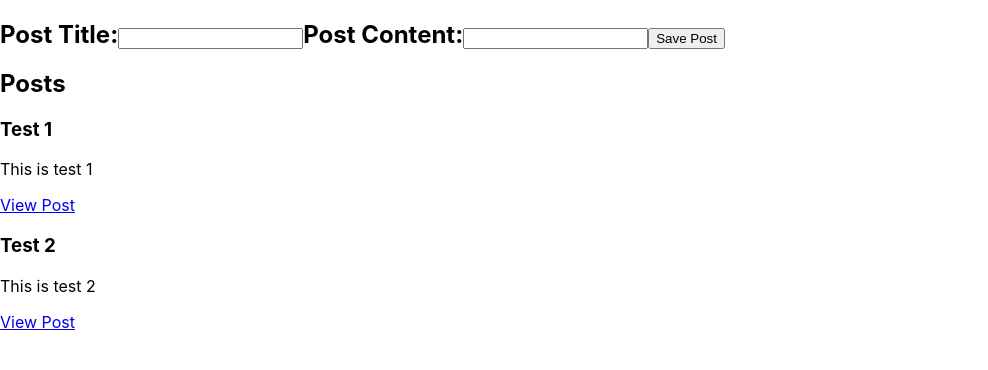
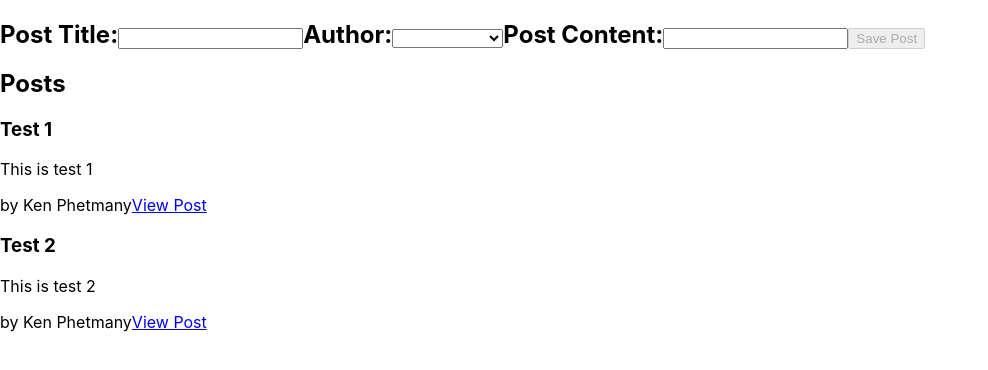
Before and after one commit to KenPhetmany/React-TutorialRedux, a React (Create React App) app: page / in a window 1280 px wide. Shown: the top 370 px of the page, without its empty margins (0-988 px from the left). Built offline with nearby package versions, Linux system fonts and the light colour scheme.

Commit message:
Added a user feature to show the person behind the todo

```diff
--- a/src/App.tsx
+++ b/src/App.tsx
@@ -1,6 +1,6 @@
 import React from "react";
 import "./App.css";
-import { Route, Routes } from "react-router-dom";
+import { Navigate, Route, Routes } from "react-router-dom";
 import TodoList from "./features/todoList/TodoList";
 import AddTodo from "./features/addTodo/AddTodo";
 import SingleTodo from "./features/singleTodo/SingleTodo";
--- /dev/null
+++ b/src/features/addAuthor/AddAuthor.tsx
@@ -0,0 +1,11 @@
+import React from "react";
+import { useSelector } from "react-redux";
+import { RootState } from "../../services/store";
+
+export const AddAuthor = (userId: any) => {
+  const user = useSelector((state: RootState) =>
+    state.users.find((user) => user.id && userId)
+  );
+
+  return <span>by {user ? user.name : "Unknown author"}</span>;
+};
--- a/src/features/addTodo/AddTodo.tsx
+++ b/src/features/addTodo/AddTodo.tsx
@@ -1,27 +1,33 @@
 import React, { useState } from "react";
-import { useDispatch } from "react-redux";
+import { useDispatch, useSelector } from "react-redux";
 import { nanoid } from "@reduxjs/toolkit";
 import { todoAdded } from "../../services/reducers/todo/todoSlice";
+import { RootState } from "../../services/store";
 
 const AddTodo = () => {
   const [title, setTitle] = useState("");
   const [description, setDescription] = useState("");
+  const [userId, setUserId] = useState("");
+
   const dispatch = useDispatch();
+  const users = useSelector((state: RootState) => state.users);
 
   const onTodoAdded = () => {
     if (title && description) {
-      dispatch(
-        todoAdded({
-          id: nanoid(),
-          title,
-          description,
-        })
-      );
-
+      dispatch(todoAdded(title, description, userId));
       setTitle("");
       setDescription("");
     }
   };
+
+  const canSave = Boolean(title) && Boolean(description) && Boolean(userId);
+
+  const usersOptions = users.map((user: any) => (
+    <option key={user.id} value={user.id}>
+      {user.name}
+    </option>
+  ));
+
   return (
     <div>
       <h2>
@@ -34,6 +40,15 @@ const AddTodo = () => {
             value={title}
             onChange={(e) => setTitle(e.target.value)}
           />
+          <label htmlFor="postAuthor">Author:</label>
+          <select
+            id="postAuthor"
+            value={userId}
+            onChange={(e) => setUserId(e.target.value)}
+          >
+            <option value=""></option>
+            {usersOptions}
+          </select>
           <label htmlFor="postContent">Post Content:</label>
           <input
             type="text"
@@ -42,7 +57,7 @@ const AddTodo = () => {
             value={description}
             onChange={(e) => setDescription(e.target.value)}
           />
-          <button type="button" onClick={onTodoAdded}>
+          <button type="button" onClick={onTodoAdded} disabled={!canSave}>
             Save Post
           </button>
         </form>
--- a/src/features/todoList/TodoList.tsx
+++ b/src/features/todoList/TodoList.tsx
@@ -2,6 +2,7 @@ import React from "react";
 import { useSelector } from "react-redux";
 import { RootState } from "../../services/store";
 import { Link } from "react-router-dom";
+import { AddAuthor } from "../addAuthor/AddAuthor";
 const TodoList = () => {
   let todos = useSelector((state: RootState) => {
     return state.todos;
@@ -11,6 +12,7 @@ const TodoList = () => {
     <article className="post-excerpt" key={todo.id}>
       <h3>{todo.title}</h3>
       <p className="post-content">{todo.description.substring(0, 100)}</p>
+      <AddAuthor userId={todo.userId} />
       <Link to={`/todos/${todo.id}`}>View Post</Link>
     </article>
   ));
--- a/src/services/reducers/todo/todoSlice.tsx
+++ b/src/services/reducers/todo/todoSlice.tsx
@@ -1,8 +1,18 @@
-import { createSlice, nanoid } from "@reduxjs/toolkit";
+import { createSlice, nanoid, PayloadAction } from "@reduxjs/toolkit";
 
 const initialState = [
-  { id: "1", title: "Test 1", description: "This is test 1" },
-  { id: "2", title: "Test 2", description: "This is test 2" },
+  {
+    id: "1",
+    title: "Test 1",
+    description: "This is test 1",
+    userId: "Ken Phetmany",
+  },
+  {
+    id: "2",
+    title: "Test 2",
+    description: "This is test 2",
+    userId: "Ken Phetmany",
+  },
 ];
 
 const todoSlice = createSlice({
@@ -10,11 +20,18 @@ const todoSlice = createSlice({
   initialState,
   reducers: {
     todoAdded: {
-      reducer(state, action) {
+      reducer(state, action: PayloadAction<any>) {
         state.push(action.payload);
       },
-      prepare(payload) {
-        return payload;
+      prepare(title, description, userId) {
+        return {
+          payload: {
+            id: nanoid(),
+            title,
+            description,
+            user: userId,
+          },
+        };
       },
     },
     todoUpdated(state, action) {
--- /dev/null
+++ b/src/services/reducers/users/usersSlice.tsx
@@ -0,0 +1,15 @@
+import { createSlice } from "@reduxjs/toolkit";
+
+const initialState = [
+  { id: "0", name: "Ken Phetmany" },
+  { id: "1,", name: "Kevin Tran" },
+  { id: "2", name: "James Nguyen" },
+];
+
+const usersSlice = createSlice({
+  name: "users",
+  initialState,
+  reducers: {},
+});
+
+export default usersSlice.reducer;
--- a/src/services/store.ts
+++ b/src/services/store.ts
@@ -1,11 +1,13 @@
 import { configureStore, ThunkAction, Action } from "@reduxjs/toolkit";
 import counterReducer from "./reducers/counter/counterSlice";
 import todoReducer from "./reducers/todo/todoSlice";
+import usersReducer from "./reducers/users/usersSlice";
 
 export const store = configureStore({
   reducer: {
     counter: counterReducer,
     todos: todoReducer,
+    users: usersReducer,
   },
 });
 
```
Also changed, not shown: 1 other file (tests, documents, lock files or other folders).
